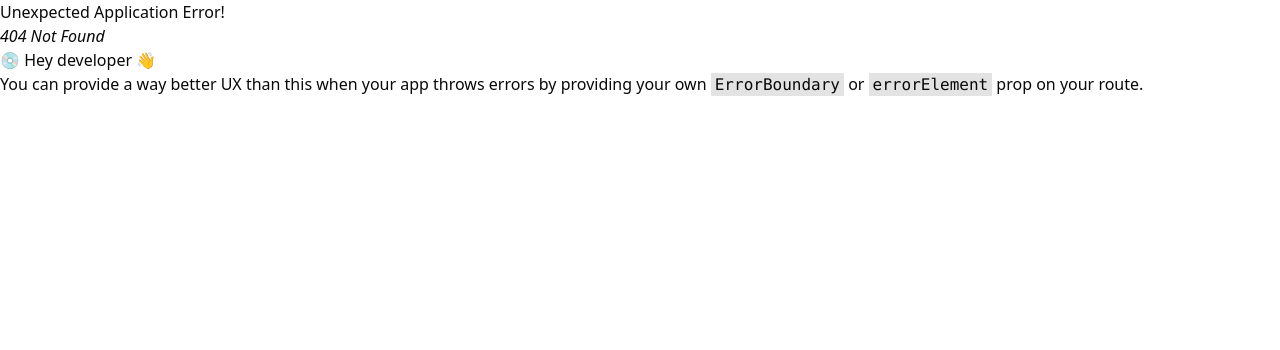
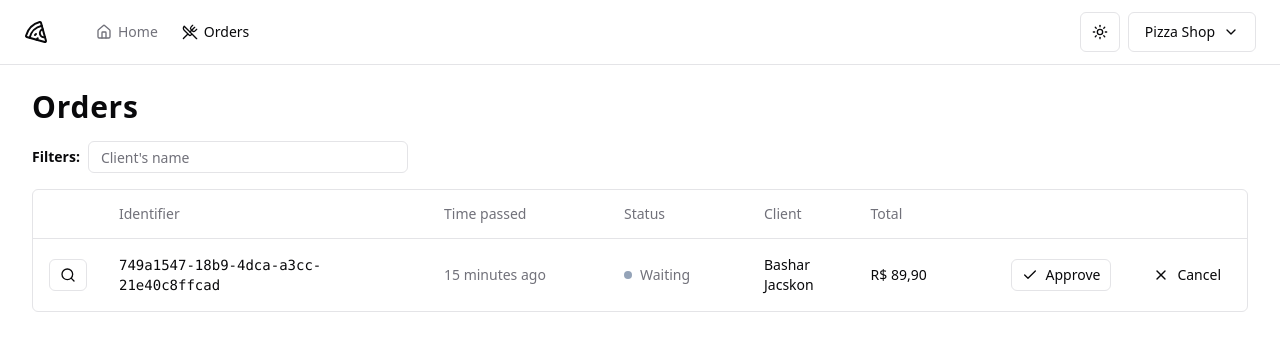
Before and after one commit to isaiasgabriel/pizza-shop, a React (Vite) app: page /orders in a window 1280 px wide. Before the commit this address had no page. Shown: the top 350 px of the page. Built offline with nearby package versions, Linux system fonts and the light colour scheme.

Commit message:
✨ Orders page

```diff
--- a/src/components/ui/button.tsx
+++ b/src/components/ui/button.tsx
@@ -21,6 +21,7 @@
       },
       size: {
         default: 'h-10 px-4 py-2',
+        xs: 'h-8 px-2.5',
         sm: 'h-9 rounded-md px-3',
         lg: 'h-11 rounded-md px-8',
         icon: 'h-10 w-10',
--- /dev/null
+++ b/src/components/ui/table.tsx
@@ -0,0 +1,117 @@
+import * as React from "react"
+
+import { cn } from "@/lib/utils"
+
+const Table = React.forwardRef<
+  HTMLTableElement,
+  React.HTMLAttributes<HTMLTableElement>
+>(({ className, ...props }, ref) => (
+  <div className="relative w-full overflow-auto">
+    <table
+      ref={ref}
+      className={cn("w-full caption-bottom text-sm", className)}
+      {...props}
+    />
+  </div>
+))
+Table.displayName = "Table"
+
+const TableHeader = React.forwardRef<
+  HTMLTableSectionElement,
+  React.HTMLAttributes<HTMLTableSectionElement>
+>(({ className, ...props }, ref) => (
+  <thead ref={ref} className={cn("[&_tr]:border-b", className)} {...props} />
+))
+TableHeader.displayName = "TableHeader"
+
+const TableBody = React.forwardRef<
+  HTMLTableSectionElement,
+  React.HTMLAttributes<HTMLTableSectionElement>
+>(({ className, ...props }, ref) => (
+  <tbody
+    ref={ref}
+    className={cn("[&_tr:last-child]:border-0", className)}
+    {...props}
+  />
+))
+TableBody.displayName = "TableBody"
+
+const TableFooter = React.forwardRef<
+  HTMLTableSectionElement,
+  React.HTMLAttributes<HTMLTableSectionElement>
+>(({ className, ...props }, ref) => (
+  <tfoot
+    ref={ref}
+    className={cn(
+      "border-t bg-muted/50 font-medium [&>tr]:last:border-b-0",
+      className
+    )}
+    {...props}
+  />
+))
+TableFooter.displayName = "TableFooter"
+
+const TableRow = React.forwardRef<
+  HTMLTableRowElement,
+  React.HTMLAttributes<HTMLTableRowElement>
+>(({ className, ...props }, ref) => (
+  <tr
+    ref={ref}
+    className={cn(
+      "border-b transition-colors hover:bg-muted/50 data-[state=selected]:bg-muted",
+      className
+    )}
+    {...props}
+  />
+))
+TableRow.displayName = "TableRow"
+
+const TableHead = React.forwardRef<
+  HTMLTableCellElement,
+  React.ThHTMLAttributes<HTMLTableCellElement>
+>(({ className, ...props }, ref) => (
+  <th
+    ref={ref}
+    className={cn(
+      "h-12 px-4 text-left align-middle font-medium text-muted-foreground [&:has([role=checkbox])]:pr-0",
+      className
+    )}
+    {...props}
+  />
+))
+TableHead.displayName = "TableHead"
+
+const TableCell = React.forwardRef<
+  HTMLTableCellElement,
+  React.TdHTMLAttributes<HTMLTableCellElement>
+>(({ className, ...props }, ref) => (
+  <td
+    ref={ref}
+    className={cn("p-4 align-middle [&:has([role=checkbox])]:pr-0", className)}
+    {...props}
+  />
+))
+TableCell.displayName = "TableCell"
+
+const TableCaption = React.forwardRef<
+  HTMLTableCaptionElement,
+  React.HTMLAttributes<HTMLTableCaptionElement>
+>(({ className, ...props }, ref) => (
+  <caption
+    ref={ref}
+    className={cn("mt-4 text-sm text-muted-foreground", className)}
+    {...props}
+  />
+))
+TableCaption.displayName = "TableCaption"
+
+export {
+  Table,
+  TableHeader,
+  TableBody,
+  TableFooter,
+  TableHead,
+  TableRow,
+  TableCell,
+  TableCaption,
+}
--- /dev/null
+++ b/src/pages/app/orders/orders.tsx
@@ -0,0 +1,108 @@
+import { Check, Search, X } from 'lucide-react'
+import { Helmet } from 'react-helmet-async'
+
+import { Button } from '@/components/ui/button'
+import { Input } from '@/components/ui/input'
+import {
+  Table,
+  TableBody,
+  TableCell,
+  TableHead,
+  TableHeader,
+  TableRow,
+} from '@/components/ui/table'
+
+export function Orders() {
+  return (
+    <>
+      {/* Title */}
+      <Helmet title="Orders" /* Tab Title */ />
+      <div className="flex flex-col gap-4">
+        <h1 className="text-3xl font-bold -tracking-tight">Orders</h1>
+      </div>
+
+      {/* Content */}
+      <div
+        className="space-y-4"
+        /* space-y-2.5 > margin-top: 0.625rem > 10px */
+      >
+        {/* Search */}
+        <form className="flex items-center gap-2">
+          <span className="text-sm font-semibold">Filters:</span>
+          <Input placeholder="Client's name" className="h-8 w-[320px]" />
+        </form>
+
+        {/* Table */}
+        <div className="rounded-md border">
+          <Table>
+            <TableHeader>
+              <TableRow>
+                <TableHead className="w-[64px]"></TableHead>
+                <TableHead className="w-[325px]">Identifier</TableHead>
+                <TableHead className="w-[180px]">Time passed</TableHead>
+                <TableHead className="w-[140px]">Status</TableHead>
+                <TableHead>Client</TableHead>
+                <TableHead className="w-[140px]">Total</TableHead>
+                <TableHead className="w-[100px]"></TableHead>
+                <TableHead className="w-[100px]"></TableHead>
+              </TableRow>
+            </TableHeader>
+            <TableBody>
+              <TableRow>
+                <TableCell>
+                  <Button variant={'outline'} size="xs">
+                    <Search className="h-3 w-3" />
+                    <span
+                      className="sr-only"
+                      /* sr-only: screen reader only
+                      it'll not be displayed on the screen
+                    */
+                    >
+                      Order details
+                    </span>
+                  </Button>
+                </TableCell>
+                <TableCell className="text-sx font-mono font-medium">
+                  749a1547-18b9-4dca-a3cc-21e40c8ffcad
+                </TableCell>
+                <TableCell className="text-muted-foreground">
+                  15 minutes ago
+                </TableCell>
+                <TableCell>
+                  <div
+                    className="flex items-center gap-2"
+                    /**
+                     * Apparently you can't apply flex and items-center
+                     * directly to the table cell component
+                     * so we have to create this div that wraps our
+                     * status table cell
+                     **/
+                  >
+                    <span className="h-2 w-2 rounded-full bg-slate-400"></span>
+                    <span className="font-medium text-muted-foreground">
+                      Waiting
+                    </span>
+                  </div>
+                </TableCell>
+                <TableCell className="font-medium">Bashar Jacskon</TableCell>
+                <TableCell className="font-medium">R$ 89,90</TableCell>
+                <TableCell>
+                  <Button variant="outline" size="xs">
+                    <Check className="h-3 w-3" />
+                    Approve
+                  </Button>
+                </TableCell>
+                <TableCell>
+                  <Button variant="ghost" size="xs">
+                    <X className="h-3 w-3" />
+                    Cancel
+                  </Button>
+                </TableCell>
+              </TableRow>
+            </TableBody>
+          </Table>
+        </div>
+      </div>
+    </>
+  )
+}
--- a/src/routes.tsx
+++ b/src/routes.tsx
@@ -3,6 +3,7 @@
 import { AppLayout } from './pages/_layouts/appLayout'
 import { AuthLayout } from './pages/_layouts/authLayout'
 import { Dashboard } from './pages/app/dashboard'
+import { Orders } from './pages/app/orders/orders'
 import { SignIn } from './pages/auth/sign-in'
 import { SignUp } from './pages/auth/sign-up'
 
@@ -10,7 +11,10 @@
   {
     path: '/',
     element: <AppLayout />,
-    children: [{ path: '/', element: <Dashboard /> }],
+    children: [
+      { path: '/', element: <Dashboard /> },
+      { path: '/orders', element: <Orders /> },
+    ],
   },
   {
     path: '/sign-in',
```
